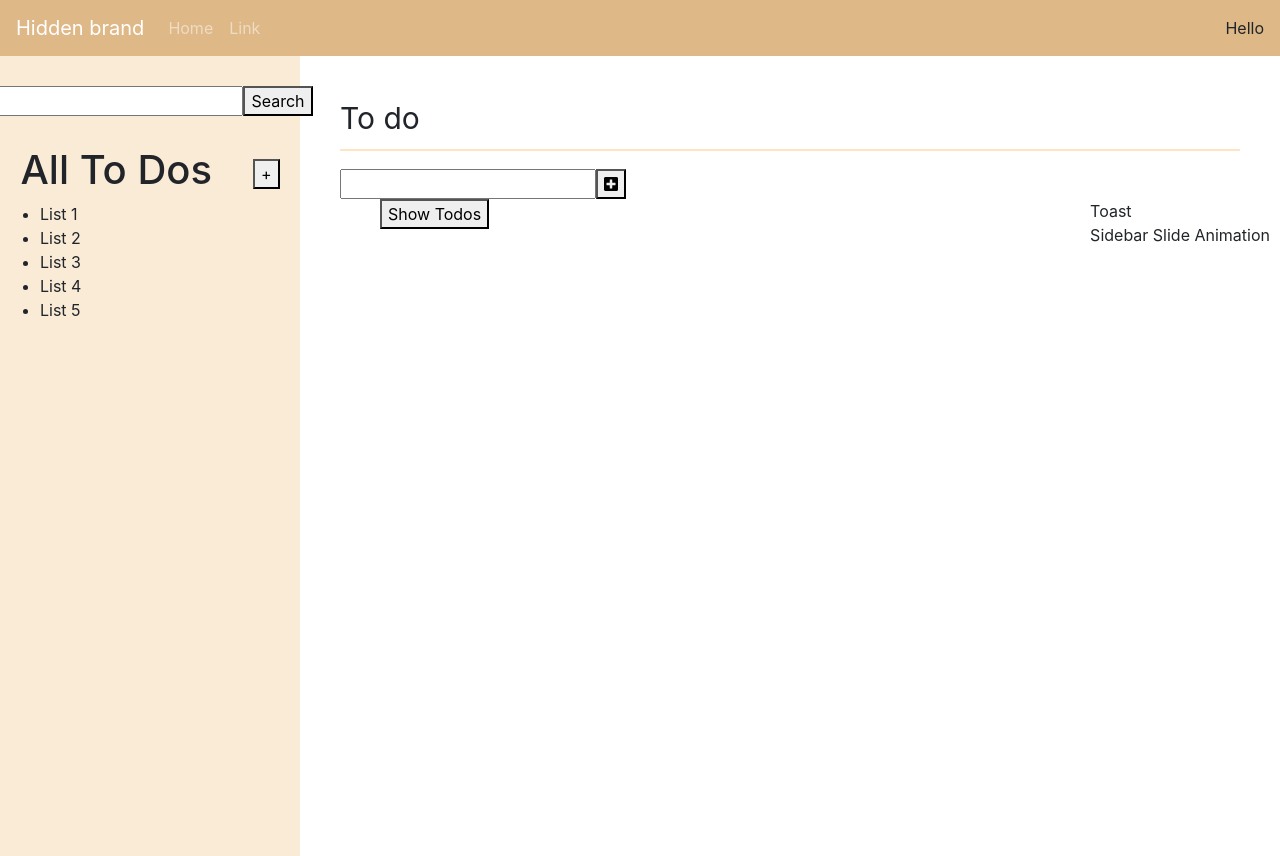
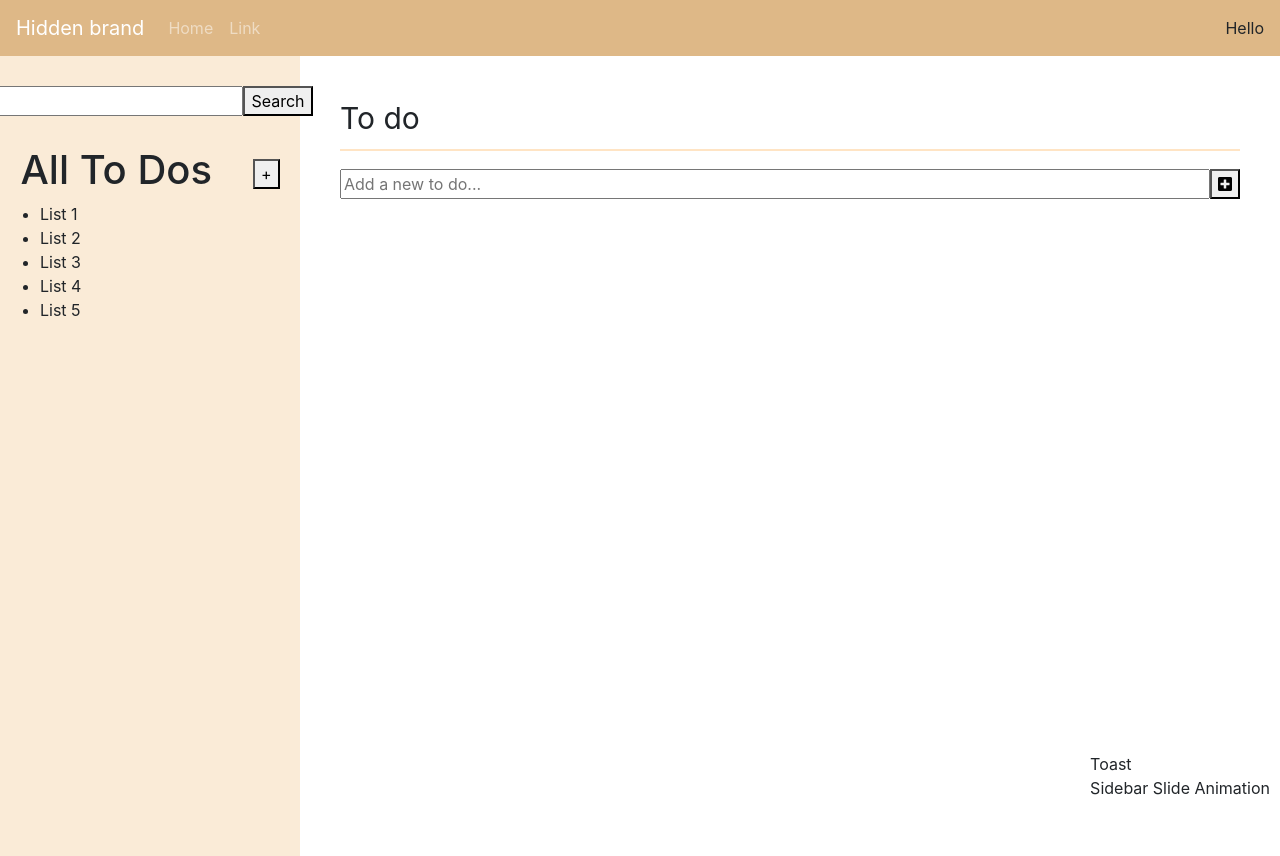
Before and after one commit to ShobhitSagar/To-Do-React-App, a React (Create React App) app: page / in a window 1280 px wide. Built offline with nearby package versions, Linux system fonts and the light colour scheme.

Commit message:
Can add and delete todos. Todos are getting listed. Working fine.

```diff
--- a/src/components/NewTask.css
+++ b/src/components/NewTask.css
@@ -1,9 +1,14 @@
 #new-task-form {
     display: flex;
+    width: 100%;
+}
+
+#new-task-input {
+    width: 100%;
 }
 
 #toast {
     position: fixed;
-    top: 2;
+    bottom: 0;
     right: 10px;
 }
--- a/src/components/NewTask.js
+++ b/src/components/NewTask.js
@@ -4,7 +4,6 @@ import './NewTask.css'
 function NewTask({ inputText, setInputText, todos, setTodos }) {
 
     const inputTextHandler = (e) => {
-        console.log(e.target.value);
         setInputText(e.target.value);
     }
 
@@ -25,7 +24,7 @@ function NewTask({ inputText, setInputText, todos, setTodos }) {
 
         <div>
             <form id="new-task-form">
-                <input onChange={inputTextHandler} value={inputText} type="text" id="new-task-input"/>
+                <input onChange={inputTextHandler} value={inputText} type="text" id="new-task-input" placeholder="Add a new to do..."/>
                 <button onClick={submitTaskHandler} type="submit" className="fas fa-plus-square"></button>
             </form>
 
--- a/src/components/TaskList.js
+++ b/src/components/TaskList.js
@@ -1,22 +1,15 @@
 import React from 'react';
 import Todo from './Todo';
 
-function TaskList({todos}) {
-
-    console.log("todos : "+ todos);
-
-    const showTodos = () => {
-        console.log("todos : "+ todos);
-    }
+function TaskList({ todos, setTodos }) {
 
     return(
         <div id="task" className="todo-container">
-            <ul className="todo-list">
-                <button onClick={showTodos}>Show Todos</button>
-                {todos.map((todo) => {
-                    <Todo text={todo.text} />
-                })}
-            </ul>
+            <div className="todo-list">
+                {todos.map((todo) => (
+                    <Todo text={todo.text} todo={todo} todos={todos} setTodos={setTodos} key={todo.id} />
+                ))}
+            </div>
         </div>)
 }
 
--- a/src/components/ToDos.js
+++ b/src/components/ToDos.js
@@ -15,7 +15,7 @@ function TodoList() {
             <div id="divider"></div>
 
             <NewTask inputText={inputText} todos={todos} setInputText={setInputText} setTodos={setTodos} />
-            <TaskList todos={todos}/>
+            <TaskList todos={todos} setTodos={setTodos} />
         </div>
       </section>
     );
--- a/src/components/Todo.css
+++ b/src/components/Todo.css
@@ -0,0 +1,4 @@
+#todo {
+    display: flex;
+    flex-direction: row;
+}
--- a/src/components/Todo.js
+++ b/src/components/Todo.js
@@ -1,14 +1,16 @@
 import React from 'react';
 
-function Todo({ text }) {
+function Todo({ text, todo, todos, setTodos }) {
 
-    console.log(text);
+    const deleteHandler = () => {
+        setTodos(todos.filter((el) => el.id !== todo.id));
+    }
 
     return(
-        <div className="todo">
-            <li className="todo-item">{text}</li>
+        <div id="todo" className="todo">
+            <span className="todo-item">{text}</span>
             <button id="complete-btn" className="fas fa-check"></button>
-            <button id="trash-btn" className="fas fa-trash"></button>
+            <button onClick={deleteHandler} id="trash-btn" className="fas fa-trash"></button>
         </div>
     )
 }
```
